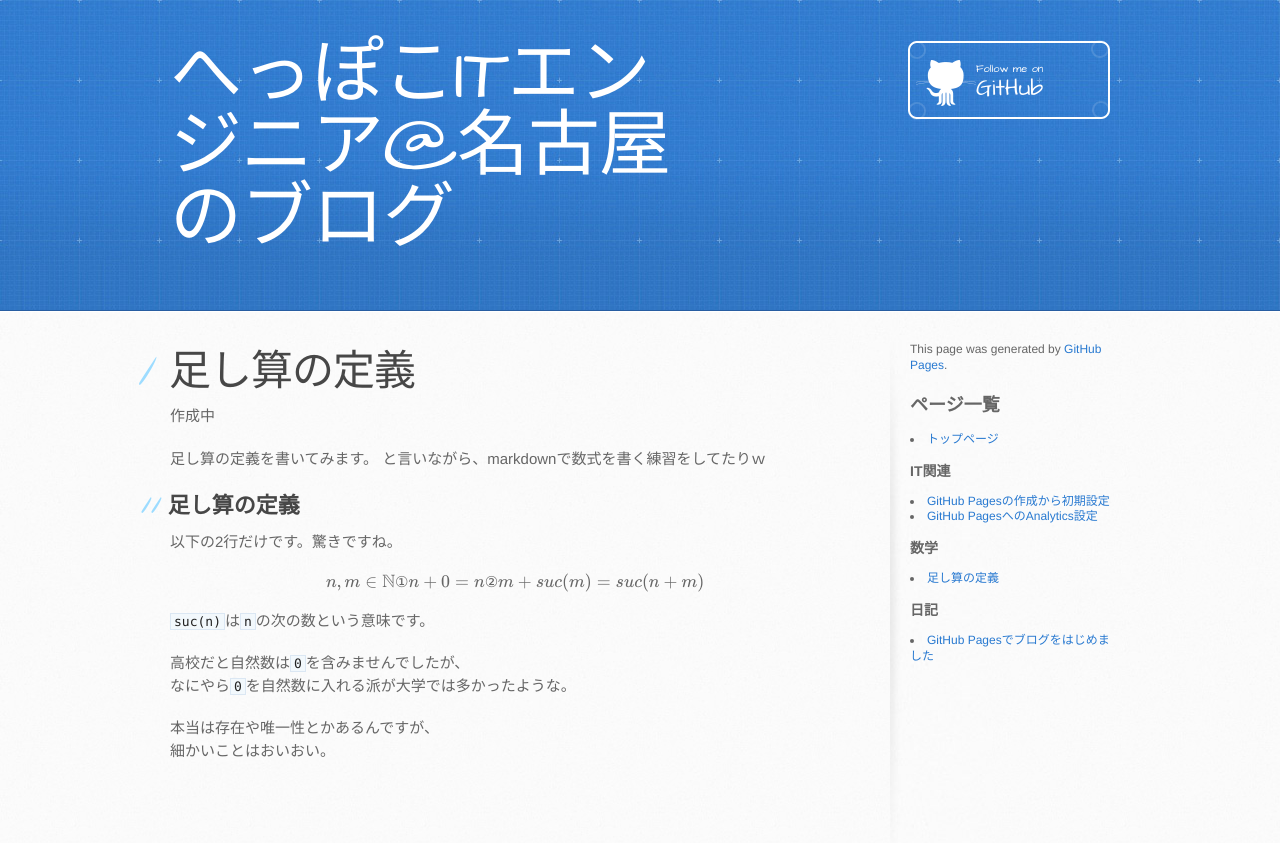
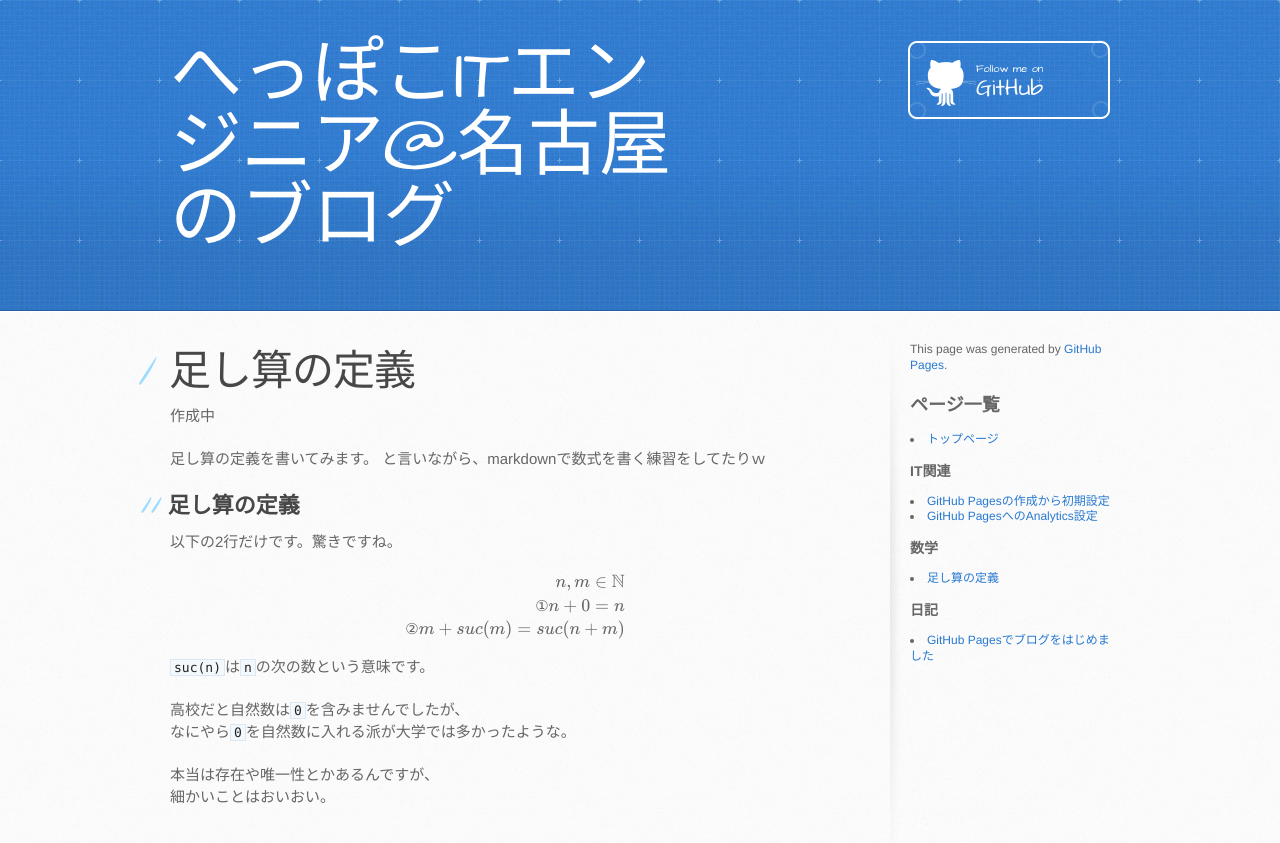
Before and after one commit to mtaketani113/mtaketani113.github.io, a Jekyll site: the page built from math/addDefinition.md, in a window 1280 px wide. Shown: the top 843 px of the page. Built offline with Jekyll 4.4.1, drawn with Linux system fonts in a browser that asks for light colours; the repository's description, which GitHub fills in, is left out.

Commit message:
改行を修正

```diff
--- a/math/addDefinition.md
+++ b/math/addDefinition.md
@@ -18,9 +18,9 @@ category: 数学
 
 $$
 \begin{align*}
-n, m \in \mathbb{ N }
-① n + 0 = n
-② m + suc(m) = suc(n + m)
+n, m \in \mathbb{ N }\\
+① n + 0 = n\\
+② m + suc(m) = suc(n + m)\\
 \end{align*}
 $$
 
```
